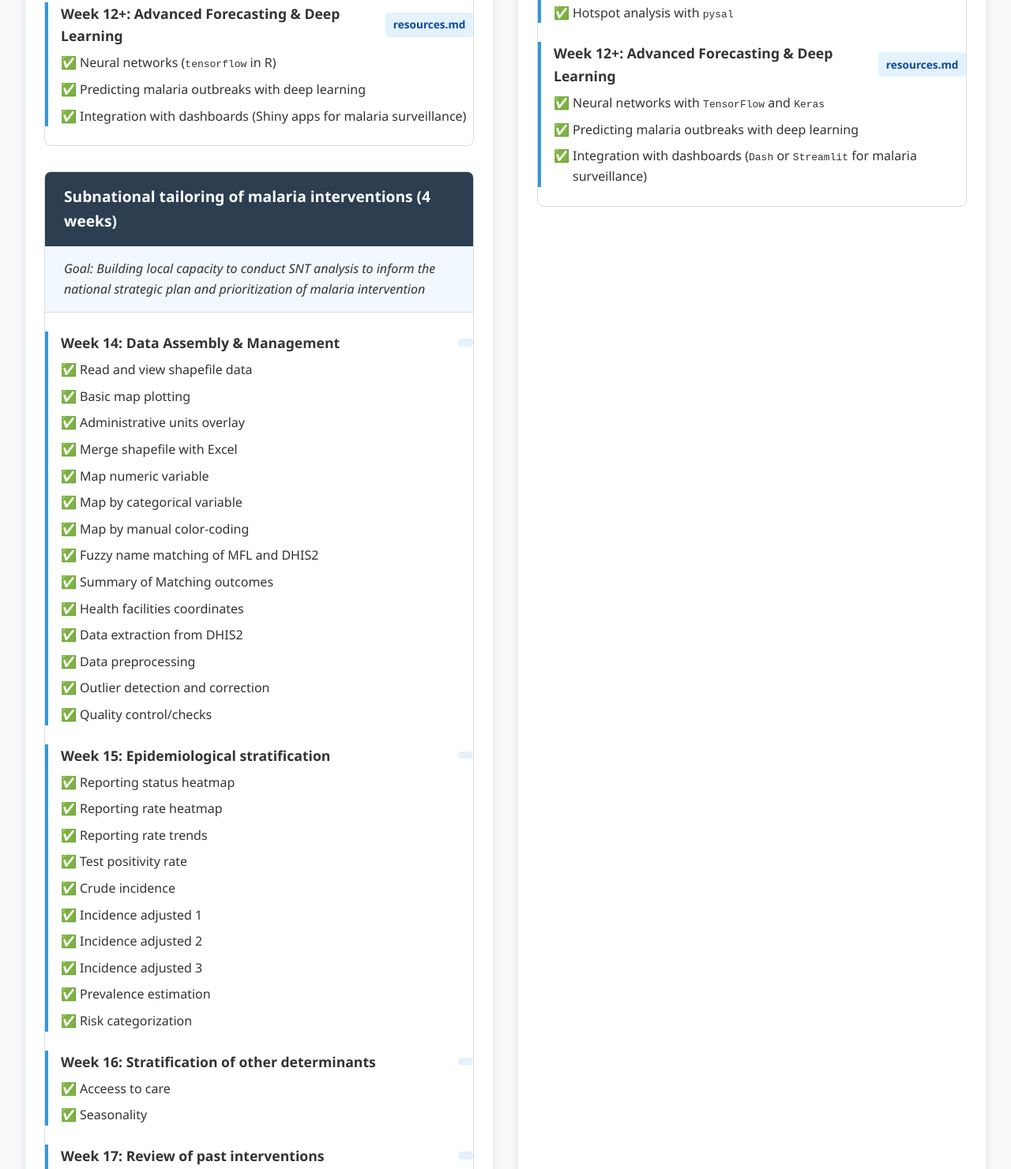
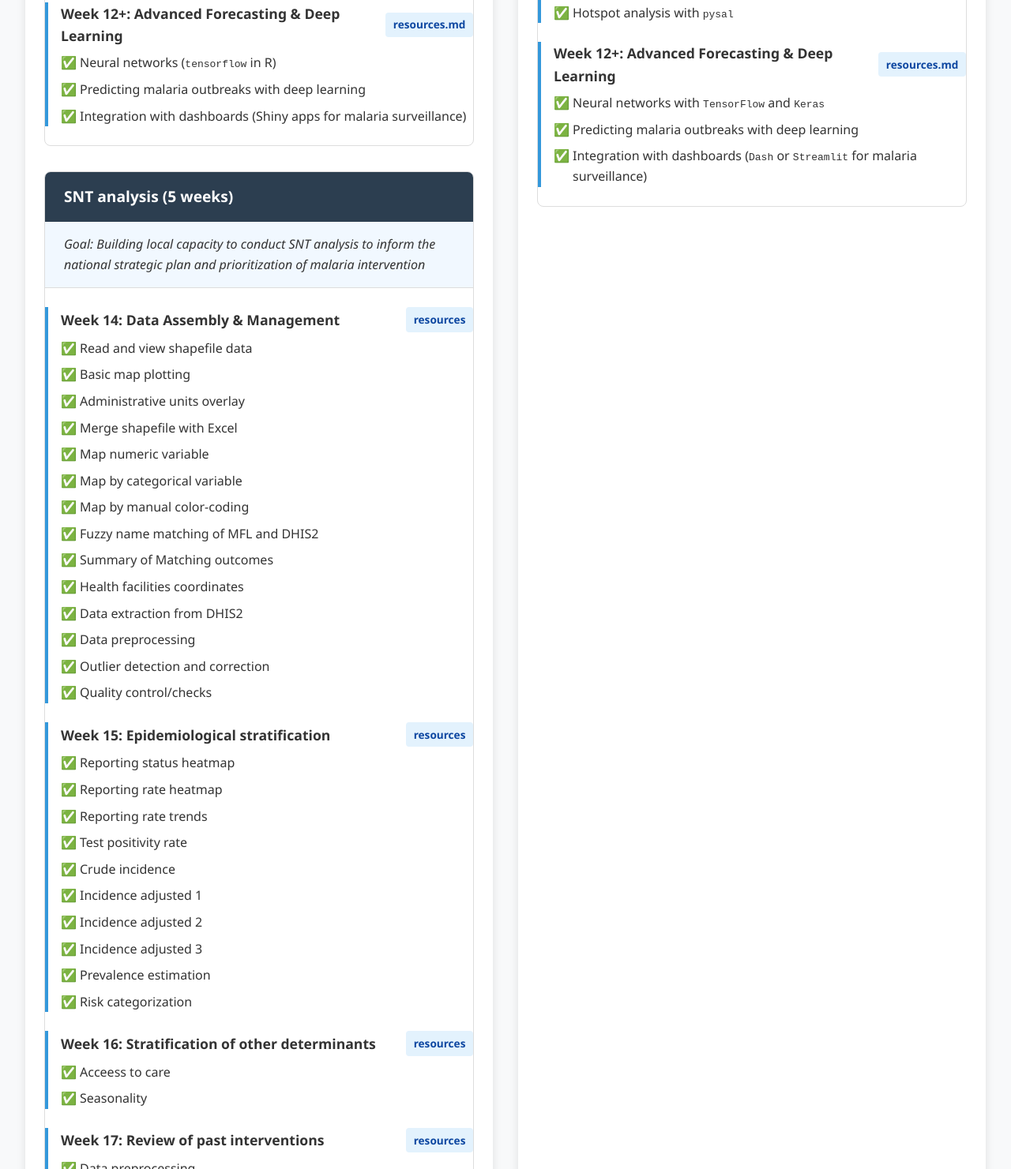
Before and after one commit to mohamedsillahkanu/sl-nmcp-data-analysis-training-plan, a plain HTML site: page index.html in a window 1280 px wide. Shown: the part 2901-4382 px from the top of the page at 79% size. Drawn offline with Linux system fonts and the light colour scheme.

Commit message:
Update index.html

```diff
--- a/index.html
+++ b/index.html
@@ -363,12 +363,12 @@
 
 
                     <div class="level">
-                        <div class="level-header">Subnational tailoring of malaria interventions (4 weeks)</div>
+                        <div class="level-header">SNT analysis (5 weeks)</div>
                         <div class="level-goal">Goal: Building local capacity to conduct SNT analysis to inform the national strategic plan and prioritization of malaria intervention</div>
                         <div class="week">
                             <div class="week-header">
                                 Week 14: Data Assembly & Management
-                                <a href="#" class="resource-link" title="Click to view/upload resource"></a>
+                                <a href="#" class="resource-link" title="Click to view resources">resources</a>
                             </div>
                             <ul class="task-list">
                                 <li>Read and view shapefile data</li>
@@ -391,7 +391,7 @@
                         <div class="week">
                             <div class="week-header">
                                 Week 15: Epidemiological stratification
-                                <a href="#" class="resource-link" title="Click to view/upload resource"></a>
+                                <a href="#" class="resource-link" title="Click to view resource">resources</a>
                             </div>
                             <ul class="task-list">
                                 <li>Reporting status heatmap</li>
@@ -410,7 +410,7 @@
                         <div class="week">
                             <div class="week-header">
                                 Week 16: Stratification of other determinants
-                                <a href="#" class="resource-link" title="Click to view/upload resource"></a>
+                                <a href="#" class="resource-link" title="Click to view resource">resources</a>
                             </div>
                             <ul class="task-list">
                                 <li>Acceess to care</li>
@@ -421,7 +421,7 @@
                         <div class="week">
                             <div class="week-header">
                                 Week 17: Review of past interventions
-                                <a href="#" class="resource-link" title="Click to view/upload resource"></a>
+                                <a href="#" class="resource-link" title="Click to view resource">resources</a>
                             </div>
                             <ul class="task-list">
                                 <li>Data preprocessing</li>
@@ -443,7 +443,7 @@
                         <div class="week">
                             <div class="week-header">
                                 Week 18: Intervention targeting
-                                <a href="#" class="resource-link" title="Click to view/upload resource"></a>
+                                <a href="#" class="resource-link" title="Click to view/upload resource">resources</a>
                             </div>
                             <ul class="task-list">
                                 <li>Data preprocessing</li>
```
